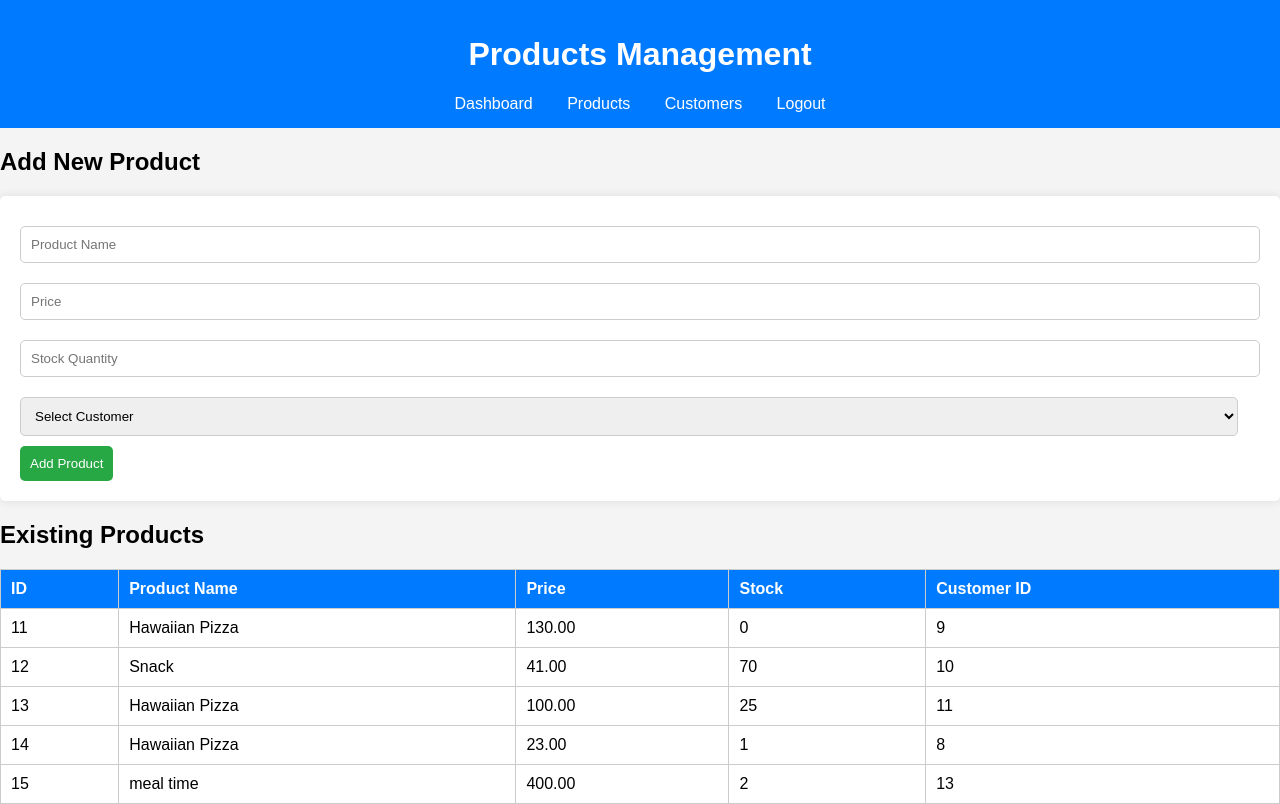
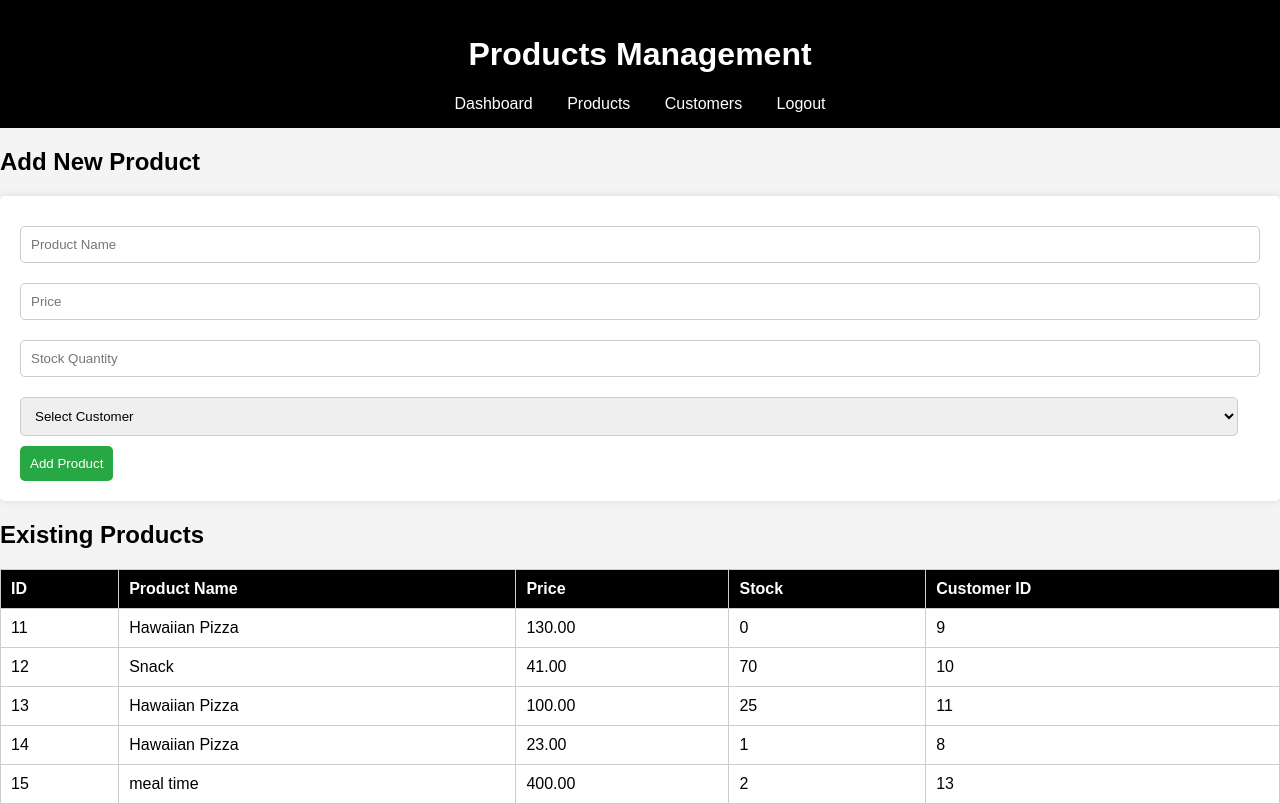
Before and after one commit to LasponaLouieJayM/IT30A-DatabaseMidterm, a PHP site: page /products.php in a window 1280 px wide. Run offline with PHP 8.4, Linux system fonts and the light colour scheme; the visitor is signed in with stand-in values (Sample User, id 1); data comes from the database, SQL or seed files in the repository.

Commit message:
changing colors

```diff
--- a/customers.php
+++ b/customers.php
@@ -43,7 +43,7 @@
             padding: 0;
         }
         header {
-            background: #007bff;
+            background: black;
             color: white;
             padding: 15px;
             text-align: center;
@@ -65,7 +65,7 @@
             text-align: left;
         }
         th {
-            background-color: #007bff;
+            background-color: black;
             color: white;
         }
         form {
--- a/dashboard.php
+++ b/dashboard.php
@@ -25,12 +25,12 @@
     <title>Dashboard</title>
     <style>
         body { font-family: Arial, sans-serif; background-color: white; margin: 0; padding: 0; }
-        header { background: #007bff; color: white; padding: 15px; text-align: center; }
+        header { background: black; color: white; padding: 15px; text-align: center; }
         nav { margin: 10px 0; }
         nav a { color: white; text-decoration: none; margin: 0 15px; }
         table { width: 100%; border-collapse: collapse; margin-top: 20px; background: white; }
         th, td { padding: 10px; border: 1px solid #ccc; text-align: left; }
-        th { background-color: #007bff; color: white; }
+        th { background-color: black; color: white; }
         h2 { text-align: center; }
         a.logout { display: inline-block; margin-top: 20px; padding: 10px 20px; background: darkred; color: white; text-decoration: none; border-radius: 5px; }
         a.logout:hover { background: #c82333; }
--- a/products.php
+++ b/products.php
@@ -38,11 +38,11 @@
     <title>Products</title>
     <style>
         body { font-family: Arial, sans-serif; background-color: #f4f4f4; margin: 0; padding: 0; }
-        header { background: #007bff; color: white; padding: 15px; text-align: center; }
+        header { background: black; color: white; padding: 15px; text-align: center; }
         nav a { color: white; text-decoration: none; margin: 0 15px; }
         table { width: 100%; border-collapse: collapse; margin-top: 20px; background: white; }
         th, td { padding: 10px; border: 1px solid #ccc; text-align: left; }
-        th { background-color: #007bff; color: white; }
+        th { background-color: black; color: white; }
         form { background: white; padding: 20px; border-radius: 5px; box-shadow: 0 0 10px rgba(0, 0, 0, 0.1); }
         input, select { width: calc(100% - 22px); padding: 10px; margin: 10px 0; border: 1px solid #ccc; border-radius: 5px; }
         button { background: #28a745; color: white; border: none; padding: 10px; cursor: pointer; border-radius: 5px; }
```
